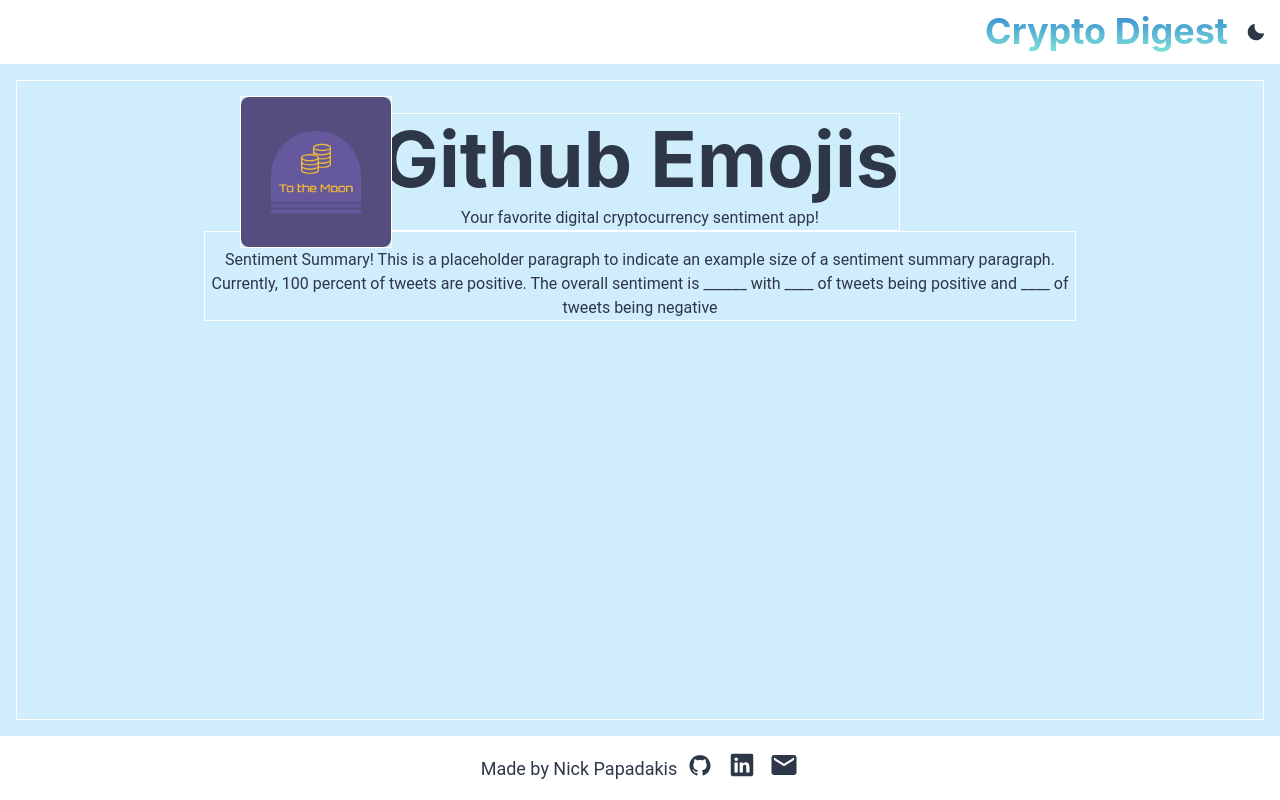
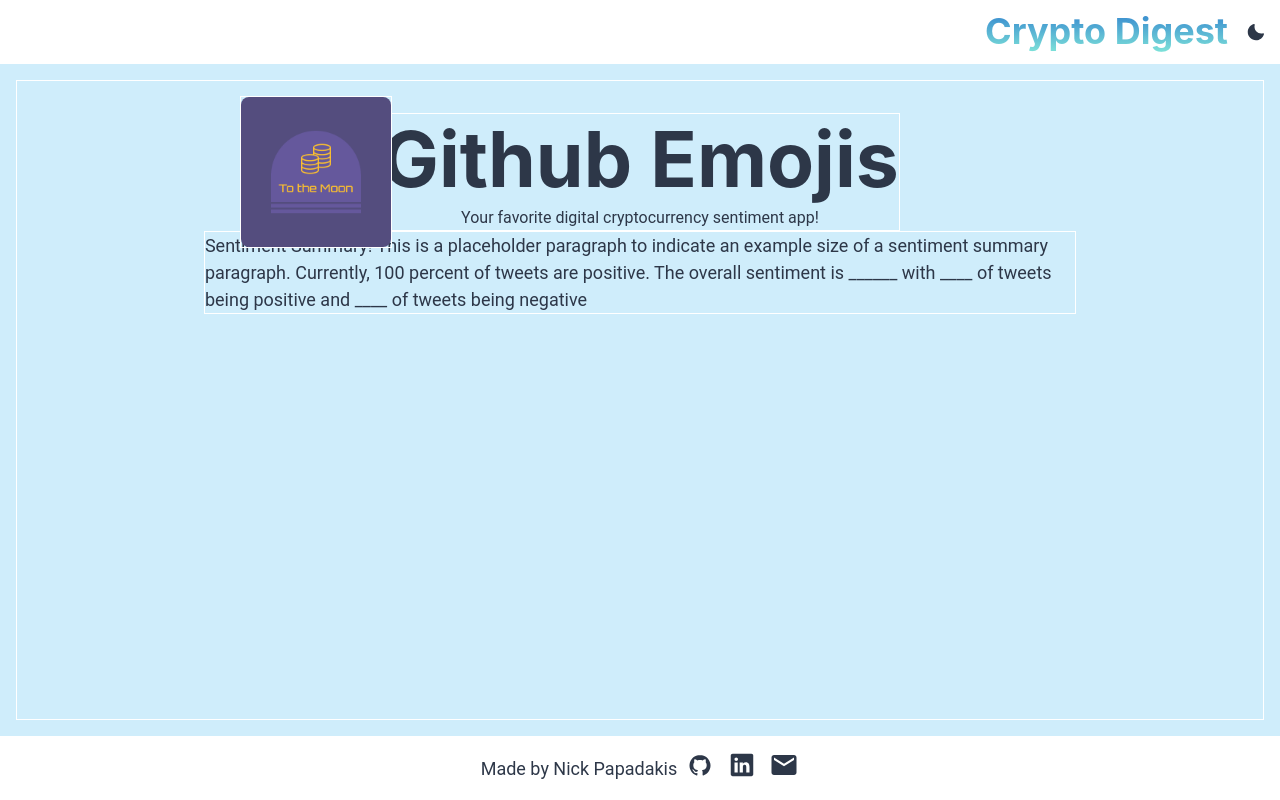
Before and after one commit to spacerumsfeld-code/Crypto-Utils, a Next.js app: page /about in a window 1280 px wide. Built offline with nearby package versions, Linux system fonts and the light colour scheme.

Commit message:
added sentiment container component

```diff
--- a/src/pages/about.tsx
+++ b/src/pages/about.tsx
@@ -1,14 +1,4 @@
-import {
-  Flex,
-  Heading,
-  VStack,
-  Image,
-  Box,
-  Text,
-  Stack
-} from '@chakra-ui/react';
-
-// <Text fontSize={['0.9em', '1.3em']}>
+import { Flex, Heading, Image, Box, Text, Stack } from '@chakra-ui/react';
 
 const AboutPage = () => (
   <Flex
@@ -32,7 +22,7 @@ const AboutPage = () => (
     </Flex>
     <Box
       border="1px solid white"
-      position={['relative', 'relative', 'absolute']}
+      position={['relative', 'relative', 'relative', 'relative', 'absolute']}
       top={[null, '6rem']}
       left={[null, '10rem', '15rem']}
     >
@@ -43,9 +33,9 @@ const AboutPage = () => (
         borderRadius="8px"
       />
     </Box>
-    <Stack w={['80%', '70%']} border="1px solid white" pt="1em">
-      <Box textAlign="center">
-        <Text fontSize={['0.9rem', '1rem']}>
+    <Stack w={['80%', '70%']} border="1px solid white">
+      <Box>
+        <Text fontSize={['md', 'lg']}>
           Sentiment Summary! This is a placeholder paragraph to indicate an
           example size of a sentiment summary paragraph. Currently, 100 percent
           of tweets are positive. The overall sentiment is ______ with ____ of
```
Also changed, not shown: src/components/sentimentComponents/Container.jsx (added, +8 -0 lines).
